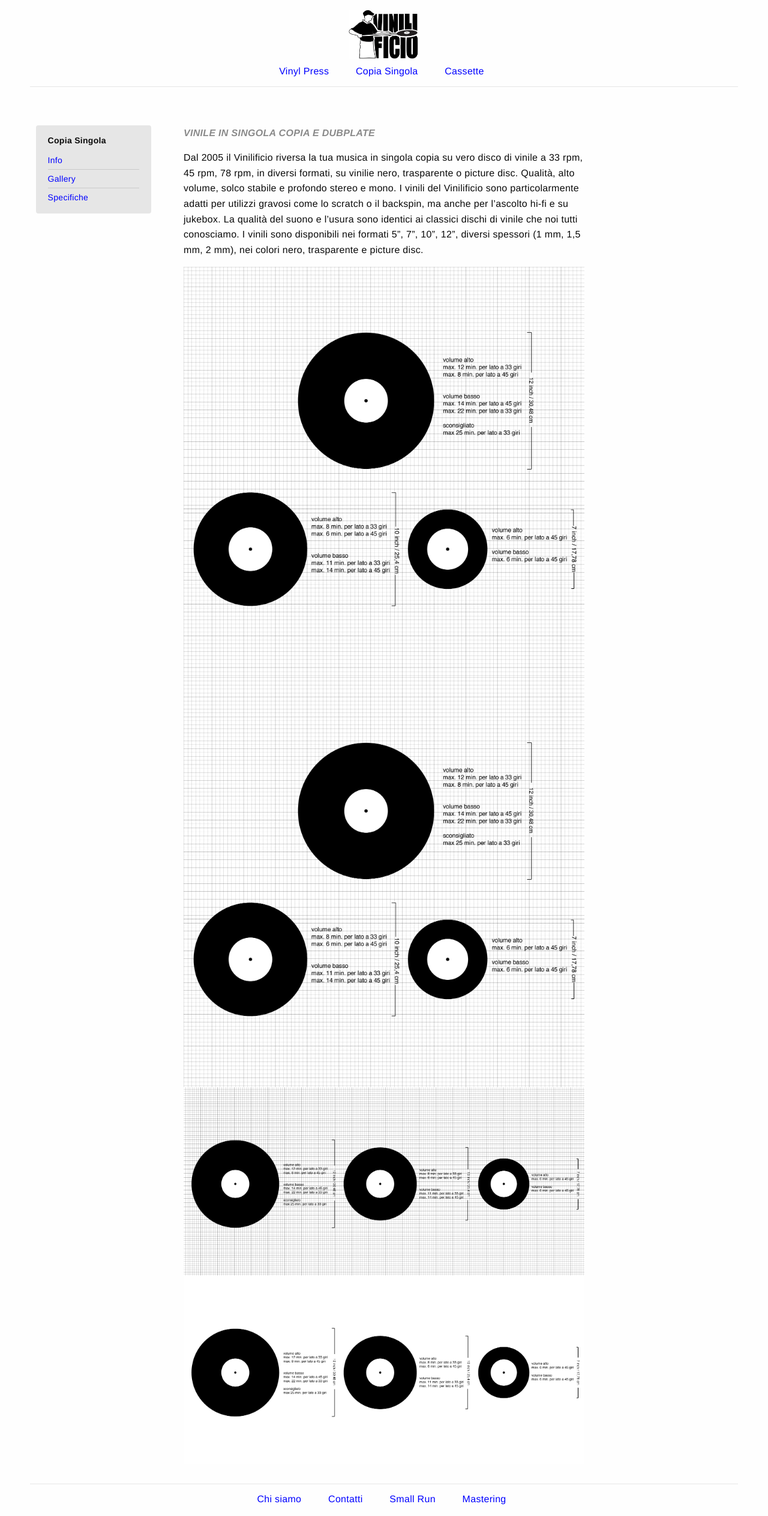
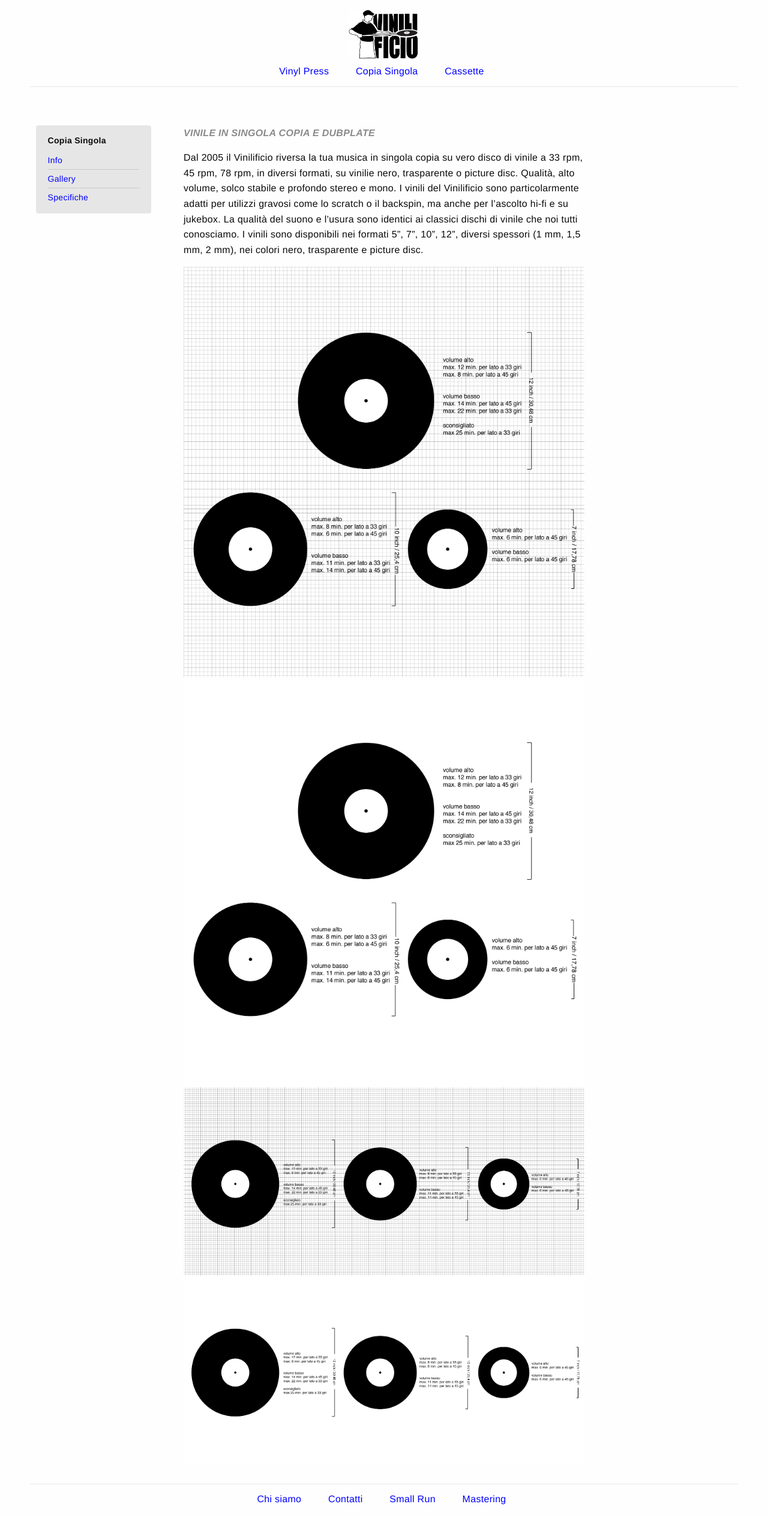
Before and after one commit to Vinilificio/Vinilificio.github.io, a Jekyll site: the page built from _pages/single-copy.md, in a window 1280 px wide. Shown: the whole page at 60% size. Built offline with Jekyll 4.4.1, drawn with Linux system fonts in a browser that asks for light colours.

Commit message:
Update from Forestry.io - _pages/single-copy.md

```diff
--- a/_pages/single-copy.md
+++ b/_pages/single-copy.md
@@ -17,6 +17,6 @@
 I vinili del Vinilificio sono particolarmente adatti per utilizzi gravosi come lo scratch o il backspin, ma anche per l’ascolto hi-fi e su jukebox. La qualità del suono e l’usura sono identici ai classici dischi di vinile che noi tutti conosciamo. I vinili sono disponibili nei formati 5”, 7”, 10”, 12”, diversi spessori (1 mm, 1,5 mm, 2 mm), nei colori nero, trasparente e picture disc.
 
 ![]({{ site.baseurl }}/forestryio/images/infografic-vinili_griglia_web-4.jpg)
-![]({{ site.baseurl }}/forestryio/images/infografic-vinili_griglia_web-4.jpg)
+![]({{ site.baseurl }}/forestryio/images/infografic-vinili_senza_web-3.jpg)
 ![]({{ site.baseurl }}/forestryio/images/infografic-vinili_griglia_web-2.jpg)
 ![]({{ site.baseurl }}/forestryio/images/infografic-vinili_senza_web.jpg)
```
Also changed, not shown: forestryio/images/infografic-vinili_senza_web-3.jpg (added).
